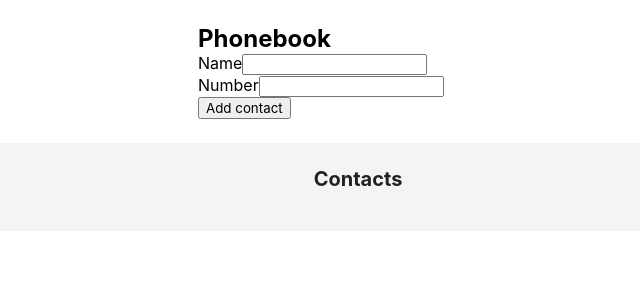
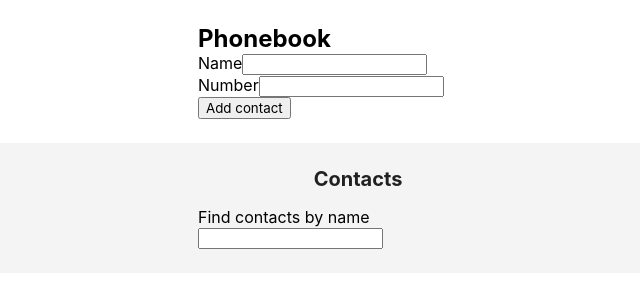
Before and after one commit to kuhai-anna/goit-react-hw-02-phonebook, a React (Create React App) app: page / in a window 1280 px wide. Shown: the top 300 px of the page, without its empty margins (282-922 px from the left). Built offline with nearby package versions, Linux system fonts and the light colour scheme.

Commit message:
Create Filter component

```diff
--- a/src/components/Filter/Filter.jsx
+++ b/src/components/Filter/Filter.jsx
@@ -1,3 +1,15 @@
-// import PropTypes from 'prop-types';
+import PropTypes from 'prop-types';
 
-export const Filter = () => {};
+export const Filter = ({ value, onChangeFilter }) => {
+  return (
+    <label>
+      <span>Find contacts by name</span>{' '}
+      <input type="text" value={value} onChange={onChangeFilter}></input>
+    </label>
+  );
+};
+
+Filter.propTypes = {
+  value: PropTypes.string.isRequired,
+  onChangeFilter: PropTypes.func.isRequired,
+};
```
